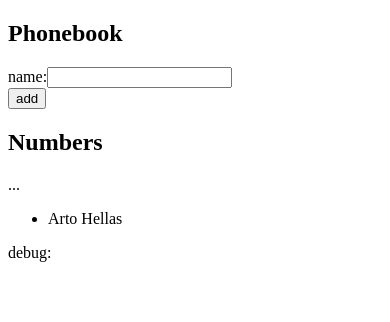
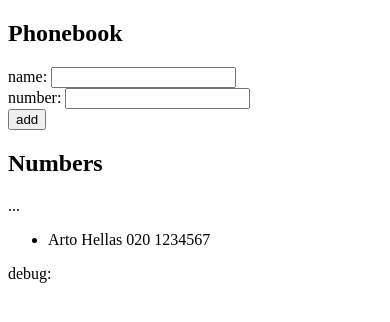
Before and after one commit to RoopeMaatta/Fullstackopen-Helsinki, a React (Create React App) app in the folder part2/phonebook/: page / in a window 390 px wide. Shown: the top 322 px of the page. Built offline with nearby package versions, Linux system fonts and the light colour scheme.

Commit message:
2.8 phonebook: add phoneNumber + button

```diff
--- a/part2/phonebook/src/App.js
+++ b/part2/phonebook/src/App.js
@@ -7,56 +7,47 @@ str.toLowerCase().replace(/\s+/g, ' ').trim()
 
 const App = () => {
   const [persons, setPersons] = useState([
-    { name: 'Arto Hellas',
-    id: 1 }
+    { name: 'Arto Hellas', phoneNumber: "020 1234567", id: 1, }
   ])
-  const [newName, setNewName] = useState('')
+  const [newContact, setContact] = useState({name: "", phoneNumber: "", id: ""})
   const [highId, setHighId] = useState(1)
+
+  //const [newName, setNewName] = useState('')
+
 
   const addContact = (event) => {
     event.preventDefault() // prevent default form submit logic
-    if (persons.some(person => normalizeInput(person.name) === normalizeInput(newName))) {
-      alert(`${newName} is already added to phonebook`)
+    if (persons.some(person => normalizeInput(person.name) === normalizeInput(newContact.name))) {
+      alert(`${newContact.name} is already added to phonebook`)
+    } else if (newContact.name === "" || normalizeInput(newContact.name) === "") {
+      alert("Name is empty")
     } else {
-      // console.log("Button clicked", event.target)
-      const contactObject = {
-        name: newName,
-        phoneNumber: "placeholder 3230948203",
-        id: highId+1
-      }
-      setPersons(persons.concat(contactObject))
+      setPersons(persons.concat(newContact))
+      setContact({name: '', phoneNumber: '', id: highId + 1})
       setHighId(highId+1)
-      setNewName("")
     }
   }
 
-  const handleContactChange = (event) => {
-    console.log(event.target.value)
-    setNewName(event.target.value)
+  const handleInputChange = (event) => {
+    setContact({...newContact, [event.target.name]: event.target.value})
   }
+
 
   return (
     <div>
     <h2>Phonebook</h2>
 
     <form onSubmit={addContact}>
-    <div>
-    name:
-    <input
-    value = {newName}
-    onChange={handleContactChange}
-    />
-    </div>
-    <div>
-    <button type="submit">add</button>
-    </div>
+    <div> name: <input value = {newContact.name} name = "name" onChange={handleInputChange}/> </div>
+    <div> number: <input value = {newContact.phoneNumber} name = "phoneNumber" onChange = {handleInputChange}/> </div>
+    <div> <button type="submit">add</button> </div>
     </form>
 
     <h2>Numbers</h2>
     ...
-    <ul>{persons.map(person => (<li key={person.id}>{person.name}</li>))}</ul>
+    <ul>{persons.map(person => (<li key={person.id}>{person.name} {person.phoneNumber} </li>))}</ul>
 
-    <div>debug: {newName}</div>
+    <div>debug: {newContact.name}</div>
 
     </div>
     )
```
